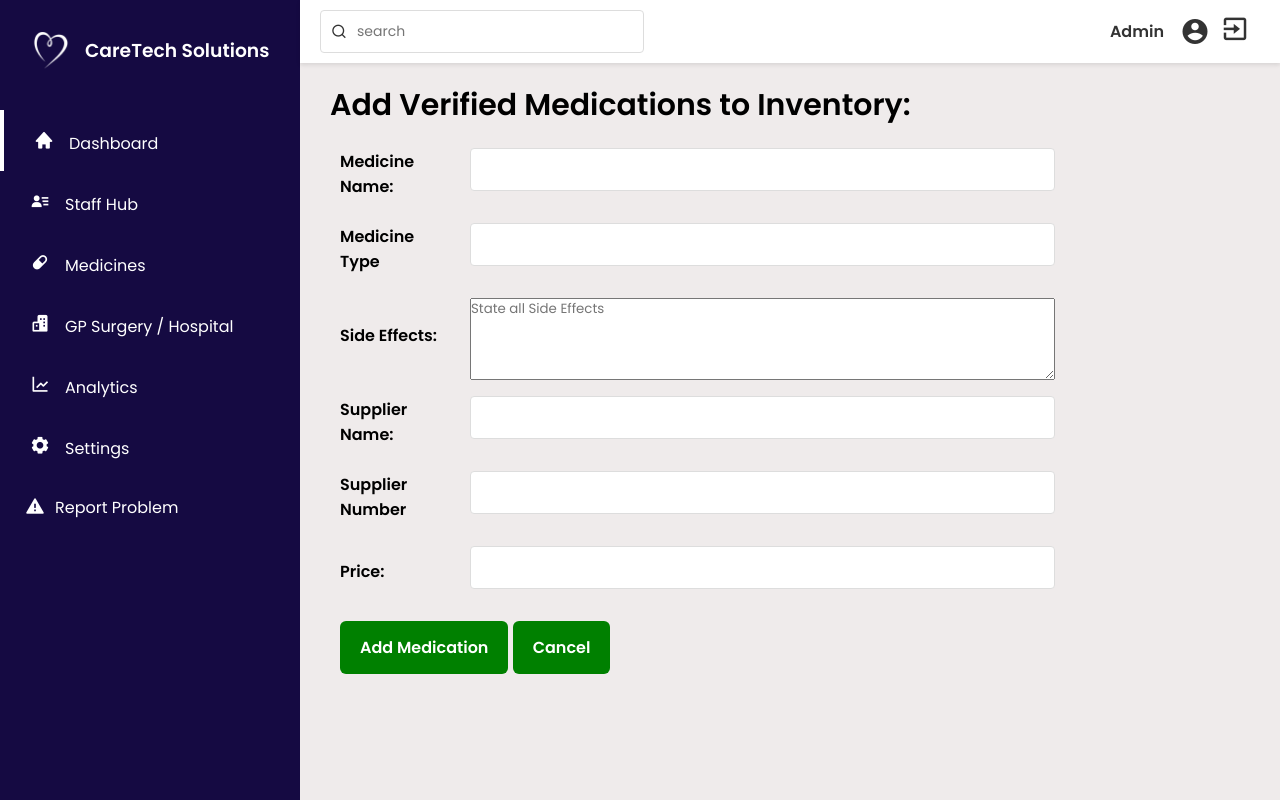
After one commit to BansariSanghvi/caretech_solutions, a PHP site: page /add_medication.php in a window 1280 px wide. The commit adds this page. Run offline with PHP 8.4, Linux system fonts and the light colour scheme; some libraries are stand-ins or nearby versions.

Commit message:
Added the adding medication functionality

```diff
--- /dev/null
+++ b/add_medication.php
@@ -0,0 +1,163 @@
+<!DOCTYPE html>
+<html lang="en">
+<head>
+    <meta charset="UTF-8">
+    <meta name="viewport" content="width=device-width, initial-scale=1.0">
+    <link rel="shortcut icon" href="../assets/img/favicon.png" type="image/x-icon">
+    <link href="https://cdn.jsdelivr.net/npm/remixicon@3.0.0/fonts/remixicon.css" rel="stylesheet">
+    <link rel="stylesheet" href="css/main_theme.css">
+    <link href='https://unpkg.com/boxicons@2.1.4/css/boxicons.min.css' rel='stylesheet'>
+    <title>Add Medication</title>
+
+    <style>
+        /* Container for the form */
+        .form-container {
+            display: flex;
+            flex-direction: grid;
+            width: 70%; /* Adjust width to your liking */
+            margin-left: 20px;
+            padding: 20px;
+
+        }
+
+        /* Form heading */
+        .form-container h4 {
+            margin-bottom: 16px;
+            font-size: 1.4rem;
+            font-weight: bold;
+            color: #333;
+        }
+
+        /* Label styles */
+        .form-container label {
+            margin-bottom: 8px;
+            font-size: 1rem;
+            font-weight: 600;
+            color: black;
+        }
+
+        /* Input and select field styling */
+        .form-container input, .form-container select {
+            padding: 5px;
+            margin-bottom: 16px;
+            border: 1px solid #ddd;
+            border-radius: 6px;
+            font-size: 1rem;
+            width: 100%;
+            box-sizing: border-box;
+            background-color: #fff;
+        }
+
+        /* Button styling */
+        .form-container button {
+            color: white;
+            padding: 14px 20px;
+            font-size: 16px;
+            font-weight: bold;
+            border: none;
+            border-radius: 6px;
+            cursor: pointer;
+            background-color: green;
+
+        }
+
+        .form-container button:hover {
+            background-color: #45a049;
+        }
+
+
+        .form-container input:focus, .form-container select:focus {
+            border-color: #4CAF50;
+            outline: none;
+        }
+
+        /* Space between form fields */
+        .form-container > div {
+            margin-bottom: 20px;
+        }
+
+        .row {
+            display: flex;
+            align-items: center;
+            gap: 30px;
+            margin-bottom: 16px;
+            width: 100%;
+        }
+
+        .row label {
+            width: 100px;
+            font-weight: bold;
+        }
+
+        .row input, .row select {
+            flex: 1;
+            padding: 8px;
+            border: 1px solid #ddd;
+            border-radius: 4px;
+
+        }
+
+
+    </style>
+</head>
+<body>
+    <div class="container">
+        <!-- Side Menu -->
+        <?php include("common/sidebar.php"); ?>
+
+        <!-- Header -->
+        <div class="main-content">
+            <?php include("common/navbar.php"); ?>
+
+            <!-- Dashboard Section -->
+            <div class="inside-content">
+                <section class="inventory" id='inventory'>
+                    <h3 class="page_title">Add Verified Medications to Inventory:</h3>
+
+                    <!-- Form to add new medication -->
+                    <div class="form-container">
+                        <form action="add_medication.php" method="POST">
+
+                            <div class="row">
+                                <label for="medicine-name">Medicine Name:</label>
+                                <input type="text" id="mname" name="mname" required>
+                            </div>
+
+                            <div class="row">
+                                <label for="medicine-type">Medicine Type</label>
+                                <input type="text" id="mtype" name="mtype" required>
+                            </div>
+
+                            <div class="row">
+                                <label for="side-effects">Side Effects:</label>
+                                <textarea id="notes" name="notes" rows="4" cols="50" placeholder="State all Side Effects"></textarea>
+                            </div>
+
+                            <div class="row">
+                                <label for="supplier-name">Supplier Name:</label>
+                                <input type="text" id="name" name="name" required>
+                            </div>
+
+                            <div class="row">
+                                <label for="phone">Supplier Number</label>
+                                <input type="tel" id="phone" name="phone" required>
+                            </div>
+
+                            <div class="row">
+                                <label for="price">Price:</label>
+                                <input type="text" id="price" name="price" required>
+                            </div>
+
+                            <button type="submit">Add Medication</button>
+                            <button class="cancel" onclick="window.location.href='staff_hub.php'">Cancel</button>
+
+                        </form>
+                    </div>
+                </section>
+            </div>
+        </div>
+    </div>
+
+    <script src="assets/js/main.js"></script>
+</body>
+</html>
--- a/medicineList.php
+++ b/medicineList.php
@@ -127,7 +127,7 @@
                     <div class="staff_hub_top_container">
                         <div class="buttons-container">
                         <div class="add_staff_box">
-                            <button class = "add_staff_btn"><i class="ri-user-add-line"></i>   Add Medication</button>
+                            <button class = "add_staff_btn" onclick="window.location.href='add_medication.php'"><i class="ri-user-add-line"></i>   Add Medication</button>
                         </div>
                     <div class="remove_staff_box">
                         <button class="remove_staff_btn"><i class='bx bxs-minus-square'></i>  Remove Medication</button>
```
